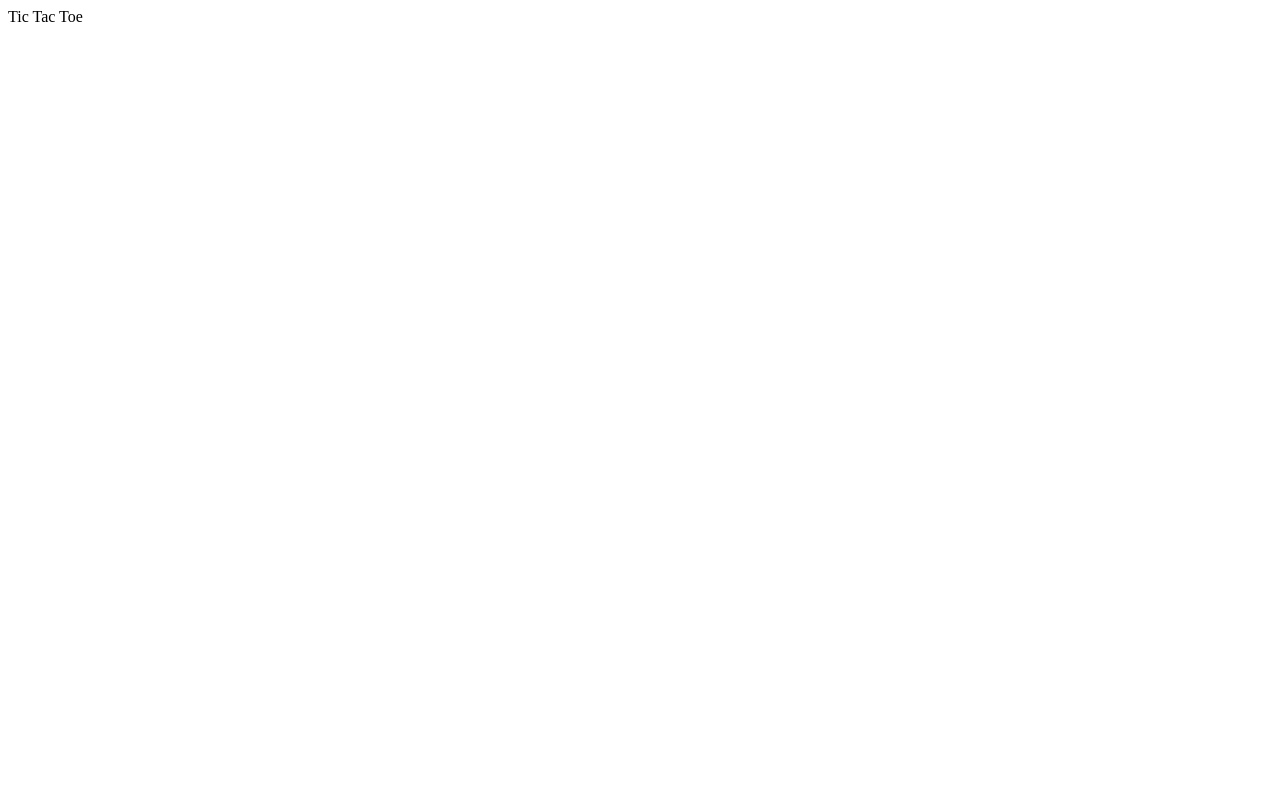
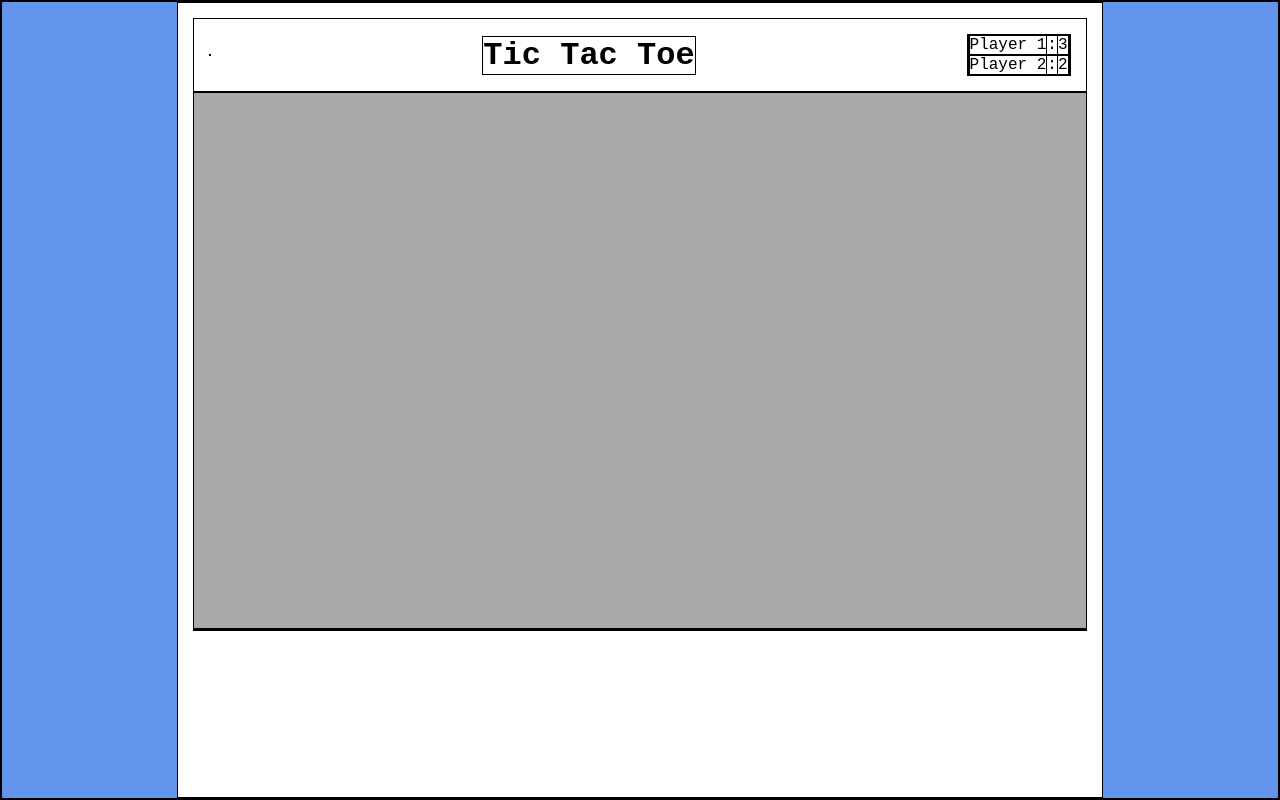
Before and after one commit to mwglow15/tictactoe-js, a plain HTML site: page index.html in a window 1280 px wide. Drawn offline with Linux system fonts and the light colour scheme.

Commit message:
Initial styling

```diff
--- a/index.html
+++ b/index.html
@@ -11,14 +11,15 @@
 <body>
 <div class="game-container">
   <div class="header">
+    <div class="logo"></div>
     <div class="title">Tic Tac Toe</div>
     <div class="scores">
-      <div class="player1-score"> <span class="player1-name"></span> <span class="player1-score-num"></span> </div>
-      <div class="player2-score"> <span class="player2-name"></span> <span class="player2-score-num"></span> </div>
+      <div class="player1-score"> <span class="player1-name">Player 1</span>:<span class="player1-score-num">3</span> </div>
+      <div class="player2-score"> <span class="player2-name">Player 2</span>:<span class="player2-score-num">2</span> </div>
     </div>
-    <div class="gameboard"></div>
-    <div class="next-turn"></div>
   </div>
+  <div class="gameboard"></div>
+  <div class="next-turn"></div>
 </div>
 </body>
 </html>
--- a/style.css
+++ b/style.css
@@ -0,0 +1,47 @@
+* {
+  margin: 0;
+  padding: 0;
+  border: 1px solid black;
+}
+
+body {
+  display: flex;
+  justify-content: center;
+  background-color: cornflowerblue;
+  font-family: 'Courier New', Courier, monospace;
+}
+
+.game-container {
+  background-color: white;
+  width: 70%;
+  padding: 15px;
+  display: flex;
+  flex-direction: column;
+}
+
+.header {
+  display: flex;
+  justify-content: space-between;
+  align-items: center;
+  padding: 15px;
+}
+
+.title {
+  text-align: center;
+  font-size: 2rem;
+  font-weight: bold;
+}
+
+.scores {
+  display: flex;
+  flex-direction: column;
+  align-items: center;
+}
+
+.gameboard {
+  height: 70%;
+  display: grid;
+  grid-template: 1fr 1fr 1fr / 1fr 1fr 1fr;
+  grid-gap: 3px;
+  background-color: darkgray;
+}
```
